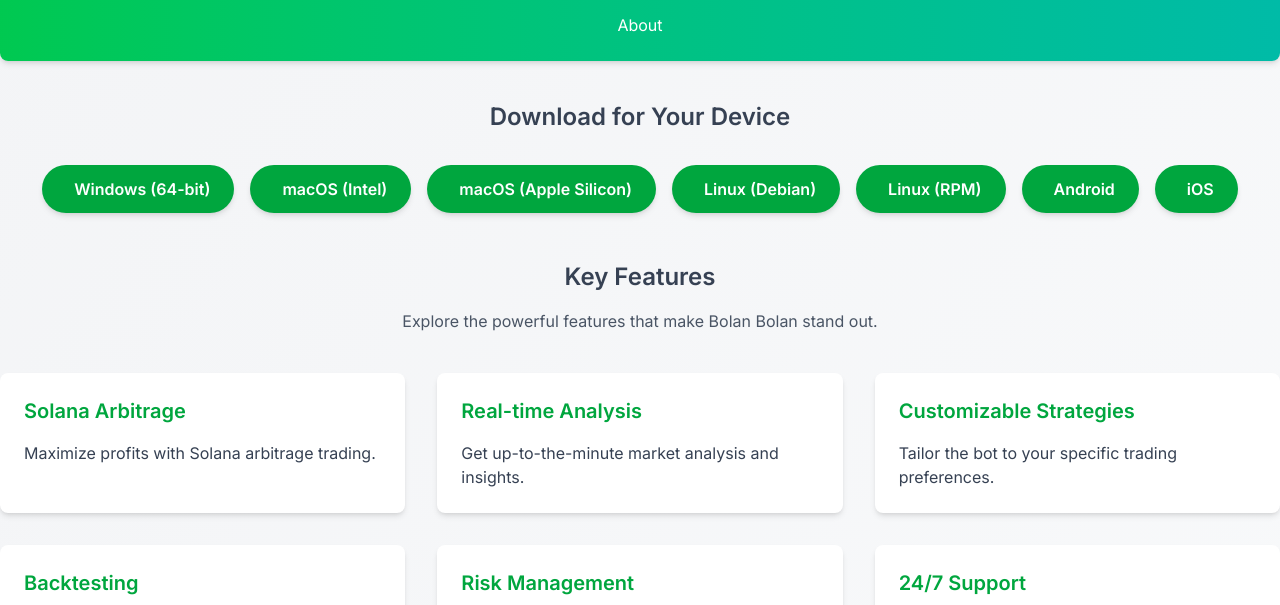
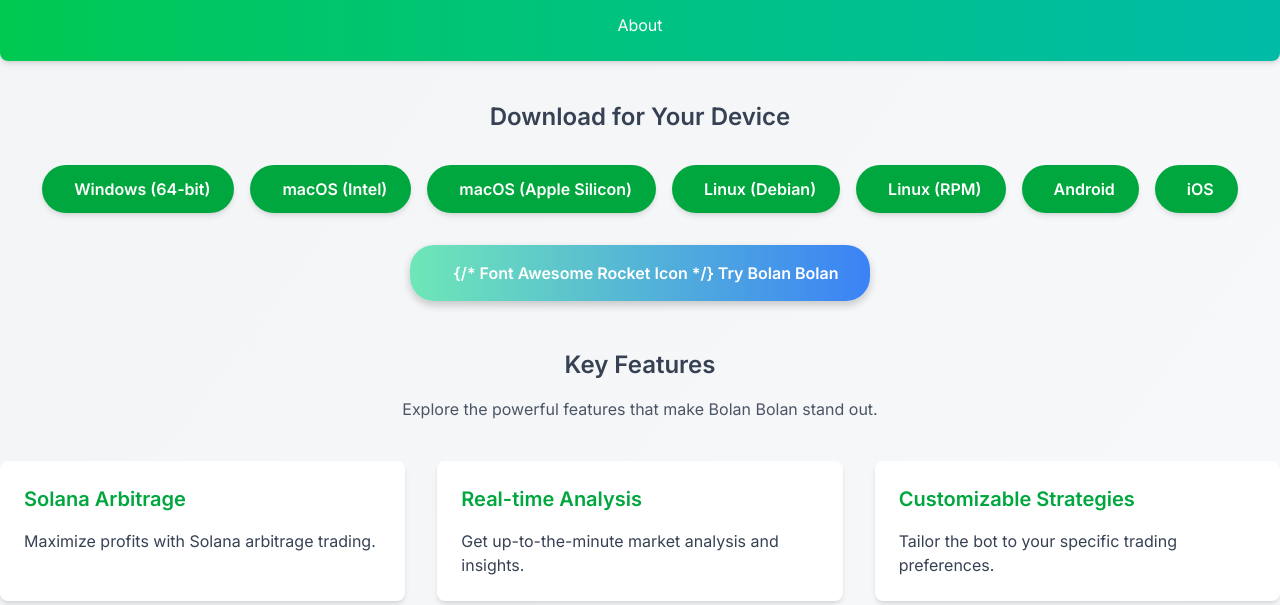
Before and after one commit to Emrysisata/bolan, a plain HTML site: page index.html in a window 1280 px wide. Shown: the part 195-800 px from the top of the page. Drawn offline with nearby package versions, Linux system fonts and the light colour scheme.

Commit message:
Update index.html

```diff
--- a/index.html
+++ b/index.html
@@ -32,6 +32,30 @@
             border: none; /* Remove the border */
             display: block;  /* Ensure no extra space below the iframe */
         }
+        .try-bolan-bolan-button {
+            background-image: linear-gradient(to right, #6ee7b7, #3b82f6); /* Tailwind's from-teal-300 to-blue-500 */
+            color: white;
+            padding: 1rem 2rem;
+            border-radius: 1.5rem; /* Tailwind's rounded-full */
+            font-weight: 600;  /* Tailwind's font-semibold */
+            box-shadow: 0 4px 8px rgba(0, 0, 0, 0.2); /* Slightly stronger shadow */
+            transition: all 0.3s ease;
+            display: inline-flex; /* Use inline-flex for better alignment */
+            align-items: center;
+            justify-content: center; /* Center the text and icon horizontally */
+            gap: 0.75rem; /* Tailwind's gap-2 */
+            text-decoration: none; /* remove underline */
+        }
+
+        .try-bolan-bolan-button:hover {
+            background-image: linear-gradient(to right, #14b8a6, #2563eb); /* Tailwind's hover:from-teal-500 hover:to-blue-700 */
+            transform: translateY(-4px) scale(1.05); /* Increased scale and translate */
+            box-shadow: 0 6px 12px rgba(0, 0, 0, 0.3); /* Increased shadow on hover */
+        }
+
+        .try-bolan-bolan-button i {
+            font-size: 1.25rem; /* Tailwind's text-xl */
+        }
 
     </style>
 </head>
@@ -46,8 +70,8 @@
             <h1 class="text-3xl font-semibold mb-2">Bolan Bolan</h1>
             <p class="text-lg opacity-80">Hustle for Money, Smartly.</p>
              <nav class="mt-4">
-                <a href="#about-section" class="text-white hover:text-gray-200 transition-colors duration-300">About</a>
-            </nav>
+                    <a href="#about-section" class="text-white hover:text-gray-200 transition-colors duration-300">About</a>
+                </nav>
         </div>
     </header>
 
@@ -70,11 +94,17 @@
                 <a href="#" class="download-button bg-green-600 hover:bg-green-700 text-white font-semibold py-3 px-6 rounded-full transition-all duration-300 shadow-md">
                     <i class="mr-2"></i> Linux (RPM)
                 </a>
-                 <a href="#" class="download-button bg-green-600 hover:bg-green-700 text-white font-semibold py-3 px-6 rounded-full transition-all duration-300 shadow-md">
+                <a href="#" class="download-button bg-green-600 hover:bg-green-700 text-white font-semibold py-3 px-6 rounded-full transition-all duration-300 shadow-md">
                     <i class="mr-2"></i> Android
                 </a>
                 <a href="#" class="download-button bg-green-600 hover:bg-green-700 text-white font-semibold py-3 px-6 rounded-full transition-all duration-300 shadow-md">
                     <i class="mr-2"></i> iOS
+                </a>
+            </div>
+            <div class="mt-8">
+                 <a href="#" class="try-bolan-bolan-button">
+                    <i class="fas fa-rocket"></i> {/* Font Awesome Rocket Icon */}
+                    Try Bolan Bolan
                 </a>
             </div>
         </section>
```
